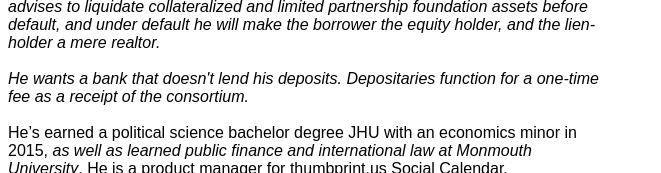
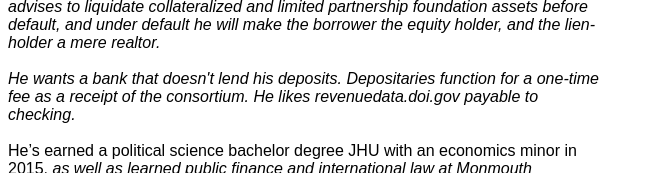
Before and after one commit to NickCarducci/TruncatedWholesaleTax, a React (Create React App) app: page / in a window 1280 px wide. Shown: the part 478-651 px from the top of the page, without its empty margins (0-661 px from the left). Built offline with nearby package versions, Linux system fonts and the light colour scheme; a web font is replaced by a local one.

Commit message:
Update App.js

```diff
--- a/src/App.js
+++ b/src/App.js
@@ -108,7 +108,7 @@ class App extends React.Component {
           He wants a bank that doesn't lend his deposits.{space}
           <i>
             Depositaries function for a one-time fee as a receipt of the
-            consortium.
+            consortium. He likes revenuedata.doi.gov payable to checking.
           </i>
         </i>
         <br />
```
